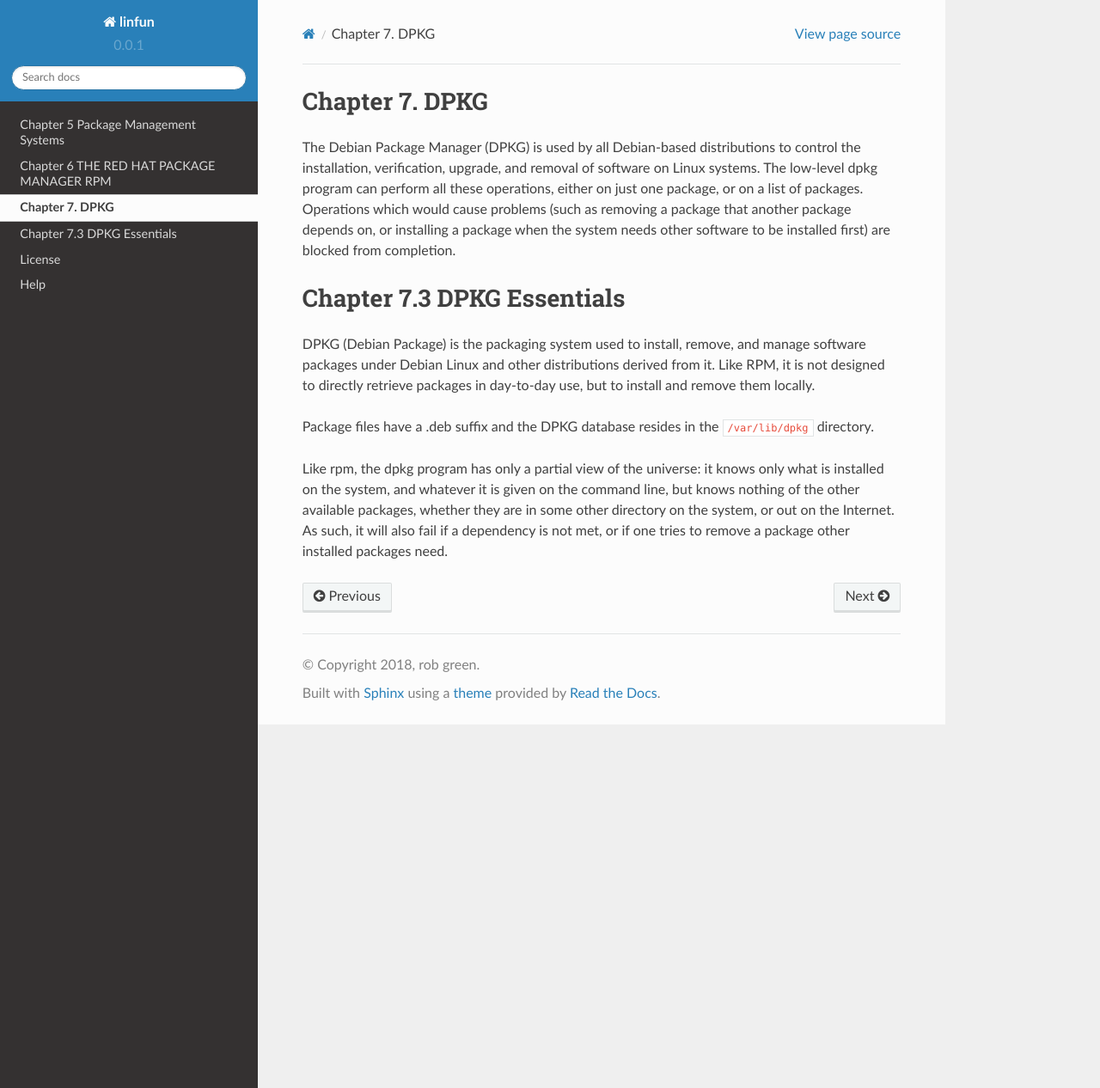
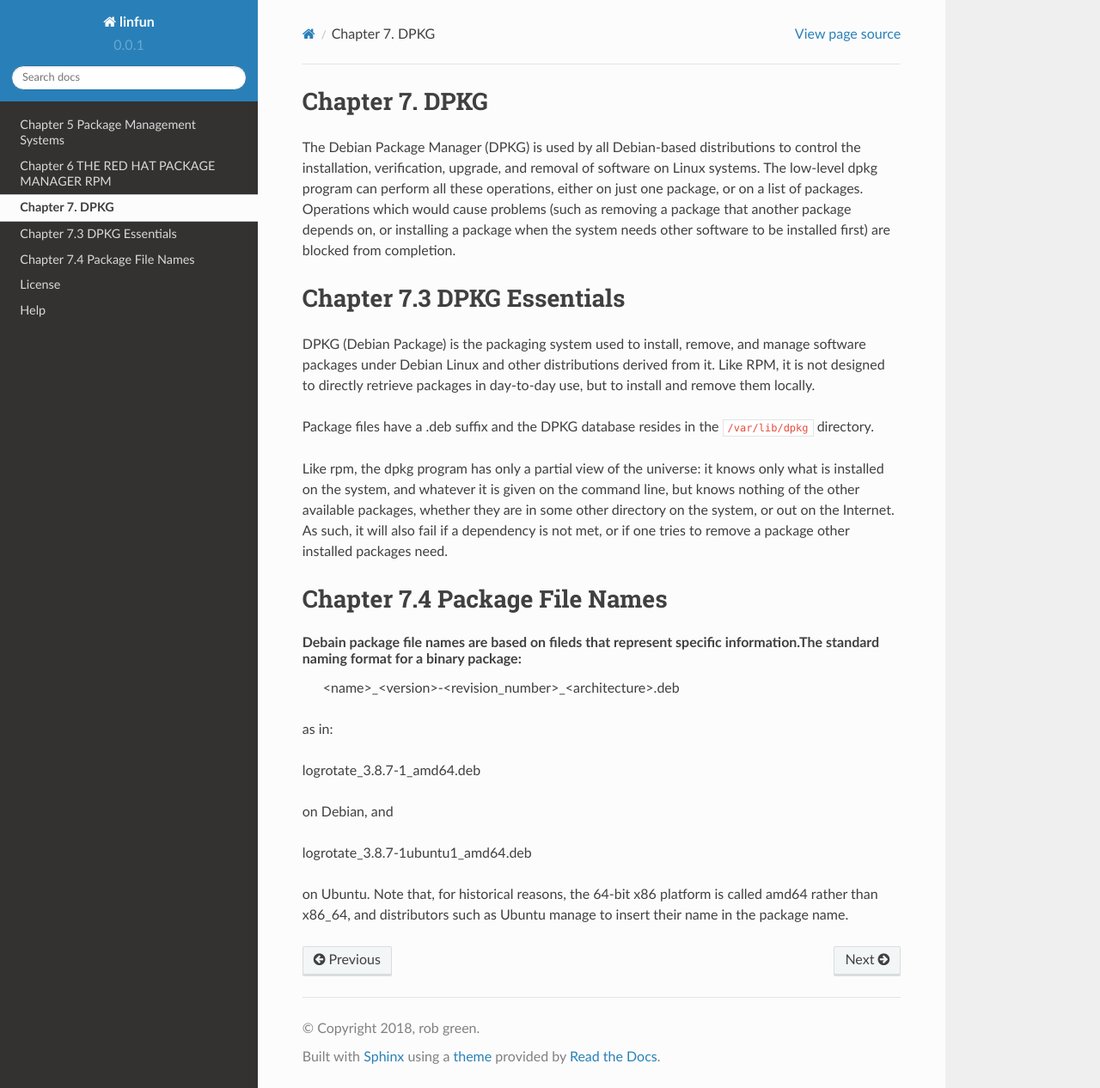
Before and after one commit to py010/linfun, a Sphinx documentation site: the page built from docs/source/chapter7.rst, in a window 1280 px wide and 1266 px high. Shown: the whole window at 86% size. Built offline with Sphinx 7.4.7 and the Read the Docs theme 2.0.0, drawn with Linux system fonts in a browser that asks for light colours; pages that are not in the unit, such as notebooks, are missing from menus.

Commit message:
chapter 7.4 DPKG Package File Names

```diff
--- a/docs/source/chapter7.rst
+++ b/docs/source/chapter7.rst
@@ -11,3 +11,19 @@ DPKG (Debian Package) is the packaging system used to install, remove, and manag
 Package files have a .deb suffix and the DPKG database resides in the ``/var/lib/dpkg`` directory.
 
 Like rpm, the dpkg program has only a partial view of the universe: it knows only what is installed on the system, and whatever it is given on the command line, but knows nothing of the other available packages, whether they are in some other directory on the system, or out on the Internet. As such, it will also fail if a dependency is not met, or if one tries to remove a package other installed packages need.
+
+Chapter 7.4 Package File Names
+^^^^^^^^^^^^^^^^^^^^^^^^^^^^^^
+
+Debain package file names are based on fileds that represent specific information.The standard naming format for a binary package:
+	<name>_<version>-<revision_number>_<architecture>.deb
+
+as in:
+
+logrotate_3.8.7-1_amd64.deb
+
+on Debian, and
+
+logrotate_3.8.7-1ubuntu1_amd64.deb
+
+on Ubuntu. Note that, for historical reasons, the 64-bit x86 platform is called amd64 rather than x86_64, and distributors such as Ubuntu manage to insert their name in the package name.
```
